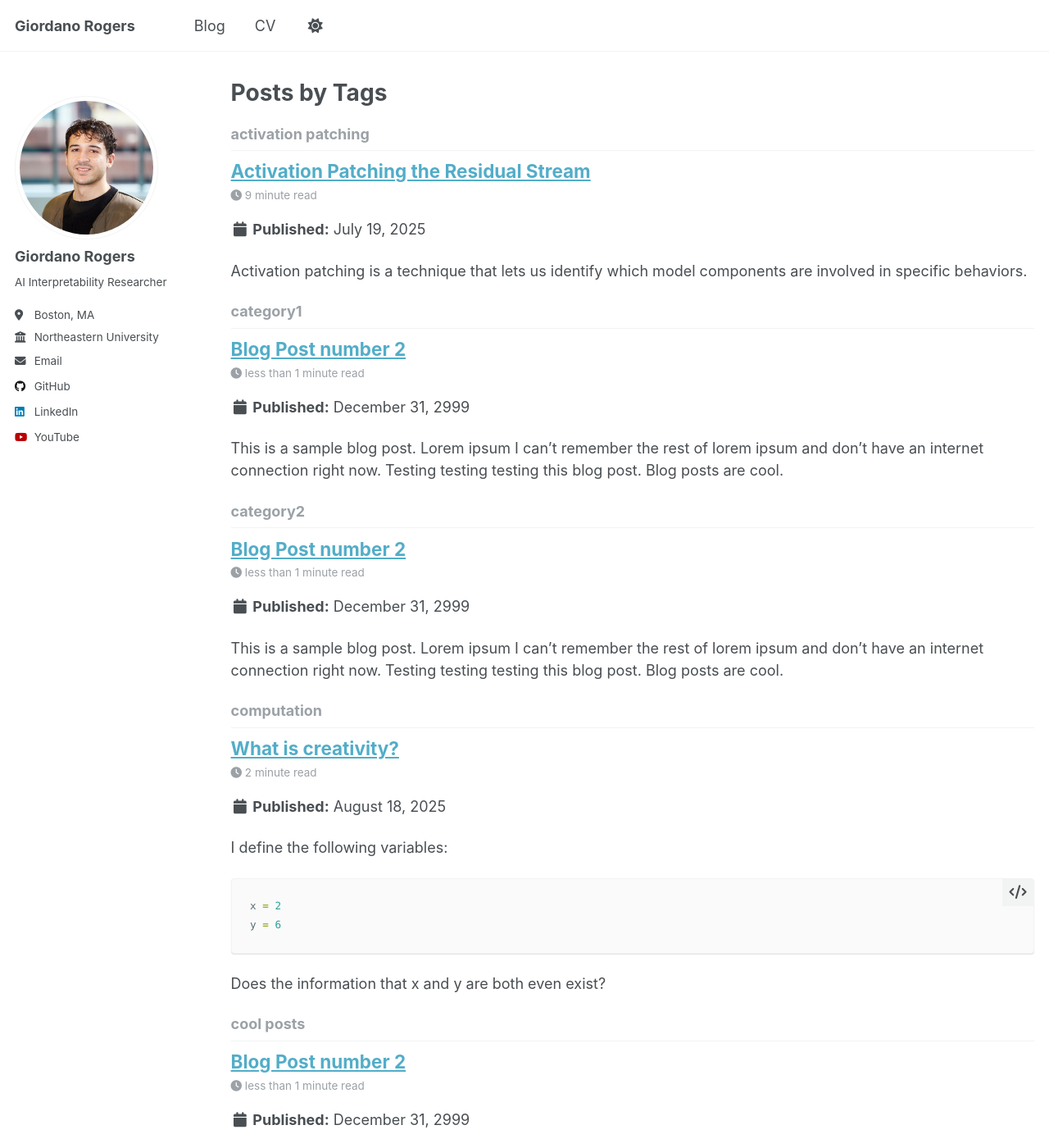
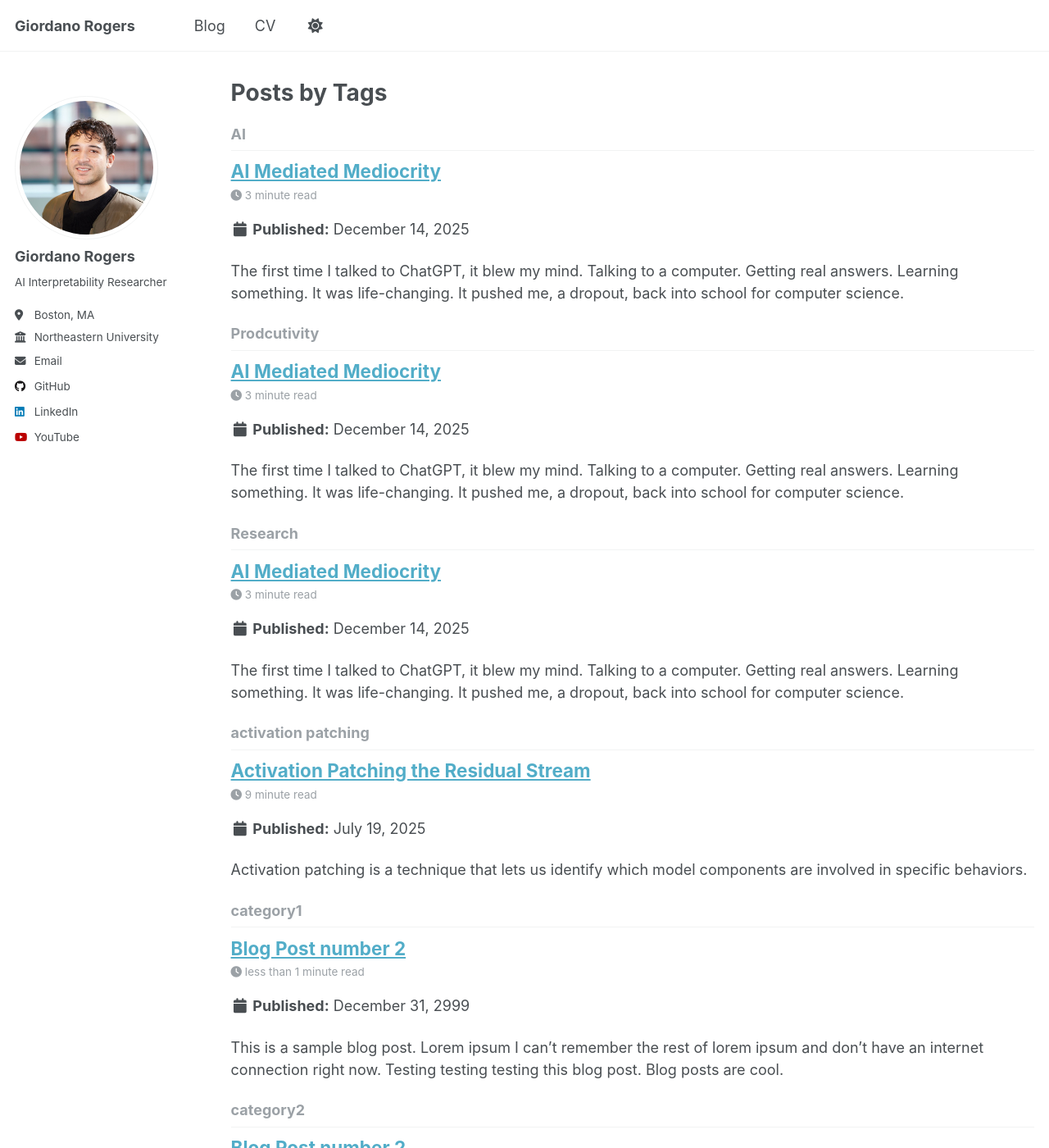
Before and after one commit to giordanorogers/giordanorogers.github.io, a Jekyll site: the page built from _pages/tag-archive.html, in a window 1280 px wide and 1400 px high. Shown: the whole window at 82% size. Built offline with Jekyll 4.4.1, drawn with Linux system fonts in a browser that asks for light colours; a script that is not in the unit is left out; some of the changed lines change nothing that is shown; some of the changed text lies outside the part shown.

Commit message:
new blog post

```diff
--- a/_posts/2025-08-19-what_is_creativity.md
+++ b/_posts/2025-08-19-what_is_creativity.md
@@ -1,5 +1,5 @@
 ---
-title: 'What is creativity?'
+title: 'On creativity'
 date: 2025-08-18
 permalink: /posts/2025/08/what_is_creativity/
 tags:
--- /dev/null
+++ b/_posts/2025-12-14-ai_mediated_mediocrity.md
@@ -0,0 +1,37 @@
+---
+title: 'AI Mediated Mediocrity'
+date: 2025-12-14
+permalink: /posts/2025/12/ai_mediated_mediocrity/
+tags:
+  - AI
+  - Prodcutivity
+  - Research
+---
+
+The first time I talked to ChatGPT, it blew my mind. Talking to a computer. Getting real answers. Learning something. It was life-changing. It pushed me, a dropout, back into school for computer science.
+
+More than that, it gave me a new dream when my old one died. The pursuit to understand intelligence. To improve the world.
+
+On that journey, language models became mentors, teammates, friends. I spent hundreds of hours talking to them. I read textbooks, did research, even gave lectures in my school's AI club. Now, I finally know enough to see limitations I was blind to at first.
+
+Here's the core problem: LLMs are excellent at removing struggle. And struggle is where growth happens.
+
+**Take coding.** LLMs make it easy to get unstuck. Too easy. I'm a decent coder. But I'd be better if I struggled more. Using LLMs helped me move fast, keep a 4.0, and still live my life. But it also robbed me of hard moments I should have sat with. Moments where understanding solidifies.
+
+I don't regret using them. But I wish I made more of a habit of using them as tutors rather than laborers.
+
+So I'm changing my approach. I'm allocating more time for long, uninterrupted coding blocks. Sitting with confusion. Reading the docs. Using LLMs only for small, narrow questions. Moving slower. Growing faster.
+
+**Take idea generation.** LLMs are even more disabling here. Ideas don't arrive clean. They start ugly. They take work. When I ask an LLM for good ideas, I circumvent that. I get something polished but not my own. Presentable but dead.
+
+Your ideas have to come from you. If you want better ideas, focus on improving your mind, not your tools. Good tools can help shape ideas. They can't have them for you. Think more. Write more. That's what I'm resolving to do. Letting ideas surface on their own. No assistant. Just me and my text editor.
+
+**Take research.** Same pattern, worse consequences. I've been doing research for a year now. During that time, I've leaned a lot on LLMs to think with, to plan, to code. The code was often wrong. The ideas were often flat. I chased bad directions for months at time. I blame a combination of poor prompting on my part, and terrible sycophancy on the LLMs'.
+
+LLMs haven't made me a better researcher. But they did make me feel like one; at my own expense.
+
+So I'm pulling back. I'm spending my winter break going AI-minimal. Me, my mind, and my keyboard. Nothing external until I've tried and failed alone.
+
+I'm not anti-AI. I just want more agency. LLMs are good for particular things. They're leverage amplifiers. But right now, I don't need to expand my leverage. I need to expand my competence.
+
+My prediction for these three weeks: less output, more learning, more clarity. That's a trade I'm willing to make.
```
